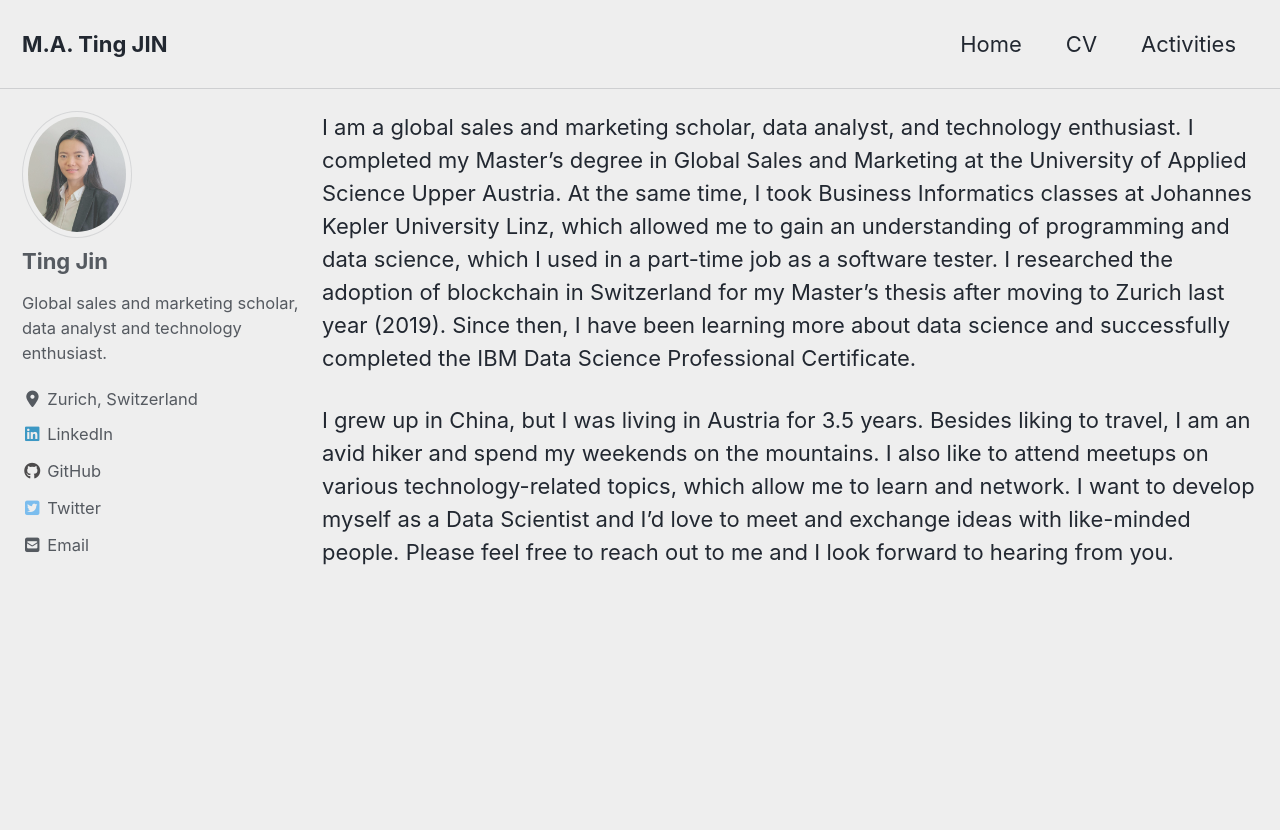
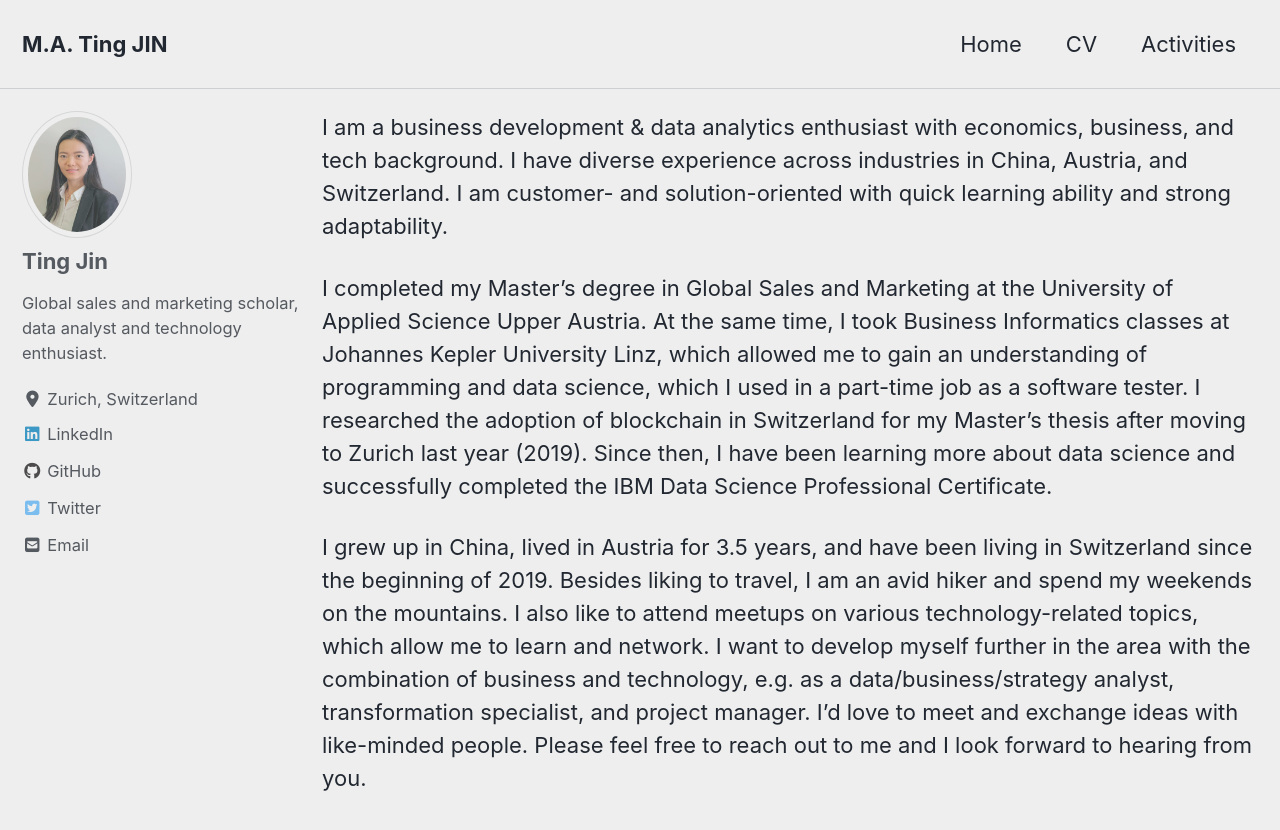
Before and after one commit to TingRigger/TingJin, a Jekyll site: the page built from index.md, in a window 1280 px wide and 900 px high. Shown: the top 830 px of the window. Built offline with Jekyll 4.4.1, drawn with Linux system fonts in a browser that asks for light colours; cached includes are drawn as plain includes; nearby versions of some CDN libraries.

Commit message:
Update index.md

```diff
--- a/index.md
+++ b/index.md
@@ -6,6 +6,8 @@ classes: wide
 toc: false
 ---
 
-I am a global sales and marketing scholar, data analyst, and technology enthusiast. I completed my Master's degree in Global Sales and Marketing at the University of Applied Science Upper Austria. At the same time, I took Business Informatics classes at Johannes Kepler University Linz, which allowed me to gain an understanding of programming and data science, which I used in a part-time job as a software tester. I researched the adoption of blockchain in Switzerland for my Master's thesis after moving to Zurich last year (2019). Since then, I have been learning more about data science and successfully completed the IBM Data Science Professional Certificate.
+I am a business development & data analytics enthusiast with economics, business, and tech background. I have diverse experience across industries in China, Austria, and Switzerland. I am customer- and solution-oriented with quick learning ability and strong adaptability.
 
-I grew up in China, but I was living in Austria for 3.5 years. Besides liking to travel, I am an avid hiker and spend my weekends on the mountains. I also like to attend meetups on various technology-related topics, which allow me to learn and network. I want to develop myself as a Data Scientist and I'd love to meet and exchange ideas with like-minded people. Please feel free to reach out to me and I look forward to hearing from you.
+I completed my Master's degree in Global Sales and Marketing at the University of Applied Science Upper Austria. At the same time, I took Business Informatics classes at Johannes Kepler University Linz, which allowed me to gain an understanding of programming and data science, which I used in a part-time job as a software tester. I researched the adoption of blockchain in Switzerland for my Master's thesis after moving to Zurich last year (2019). Since then, I have been learning more about data science and successfully completed the IBM Data Science Professional Certificate.
+
+I grew up in China, lived in Austria for 3.5 years, and have been living in Switzerland since the beginning of 2019. Besides liking to travel, I am an avid hiker and spend my weekends on the mountains. I also like to attend meetups on various technology-related topics, which allow me to learn and network. I want to develop myself further in the area with the combination of business and technology, e.g. as a data/business/strategy analyst, transformation specialist, and project manager. I'd love to meet and exchange ideas with like-minded people. Please feel free to reach out to me and I look forward to hearing from you.
```
